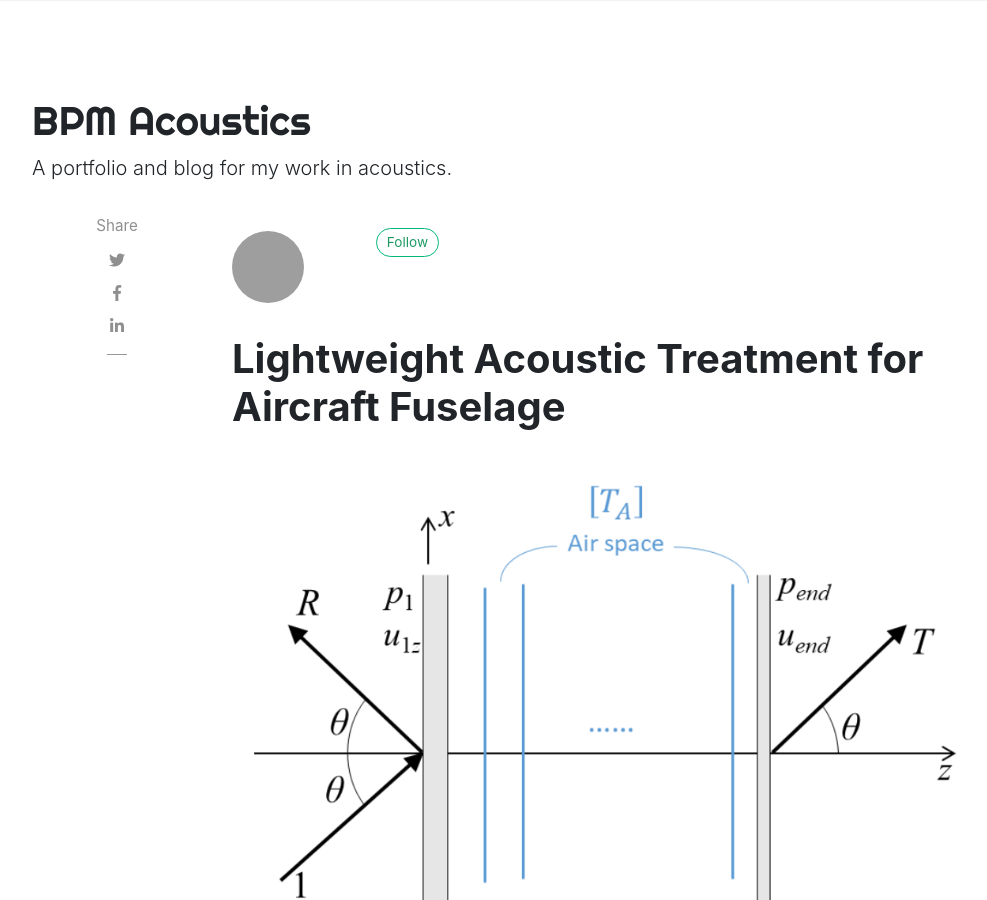
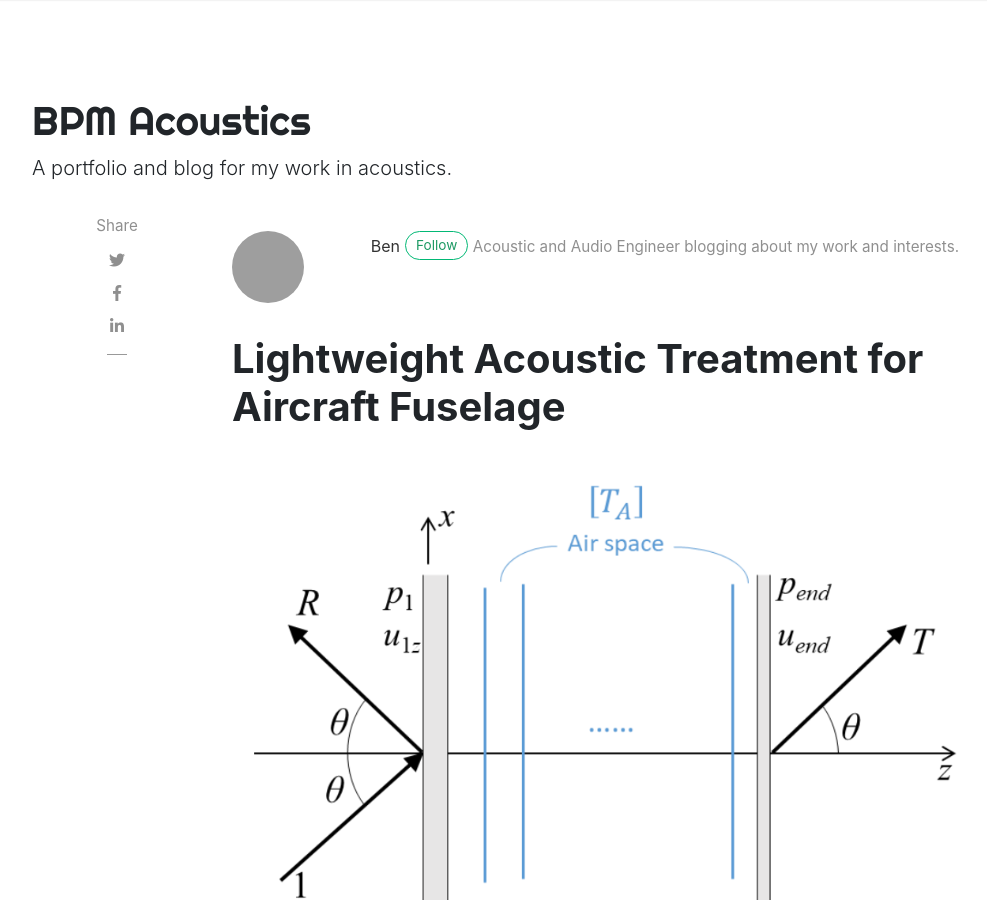
Before and after one commit to bpmasters/bpmasters.github.io, a Jekyll site: the page built from _posts/2022-05-30-airplane-treatment.md, in a window 1280 px wide and 900 px high. Shown: the whole window, without its empty margins (53-1040 px from the left). Built offline with Jekyll 4.4.1, drawn with Linux system fonts in a browser that asks for light colours; nearby versions of some CDN libraries; comment, search, counter and statistics services are not loaded; grey boxes are pictures that could not be loaded.

Commit message:
Update 2022-05-30-airplane-treatment.md

```diff
--- a/_posts/2022-05-30-airplane-treatment.md
+++ b/_posts/2022-05-30-airplane-treatment.md
@@ -1,14 +1,14 @@
 ---
 layout: post
 title:  "Lightweight Acoustic Treatment for Aircraft Fuselage"
-author: sal
+author: ben
 categories: [ Jekyll, tutorial ]
 image: assets/images/AirplaneDesign.png
 featured: true
 hidden: true
 ---
 
-<iframe src="https://drive.google.com/file/d/1GcXLmHrp7ZqfF7GFRKvnnXymW4PJNTm7/preview" width="640" height="480" allow="autoplay"></iframe>
+<iframe src="https://drive.google.com/file/d/1GcXLmHrp7ZqfF7GFRKvnnXymW4PJNTm7/preview" width="800" height="600" allow="autoplay"></iframe>
 
 Director Roland Suso Richter's enigmatic psychological thriller (direct to video/DVD) was based upon screenwriter Michael Cooney's own play "Point of Death" - a title that gave away the film's entire plot twist premise.
 
```
